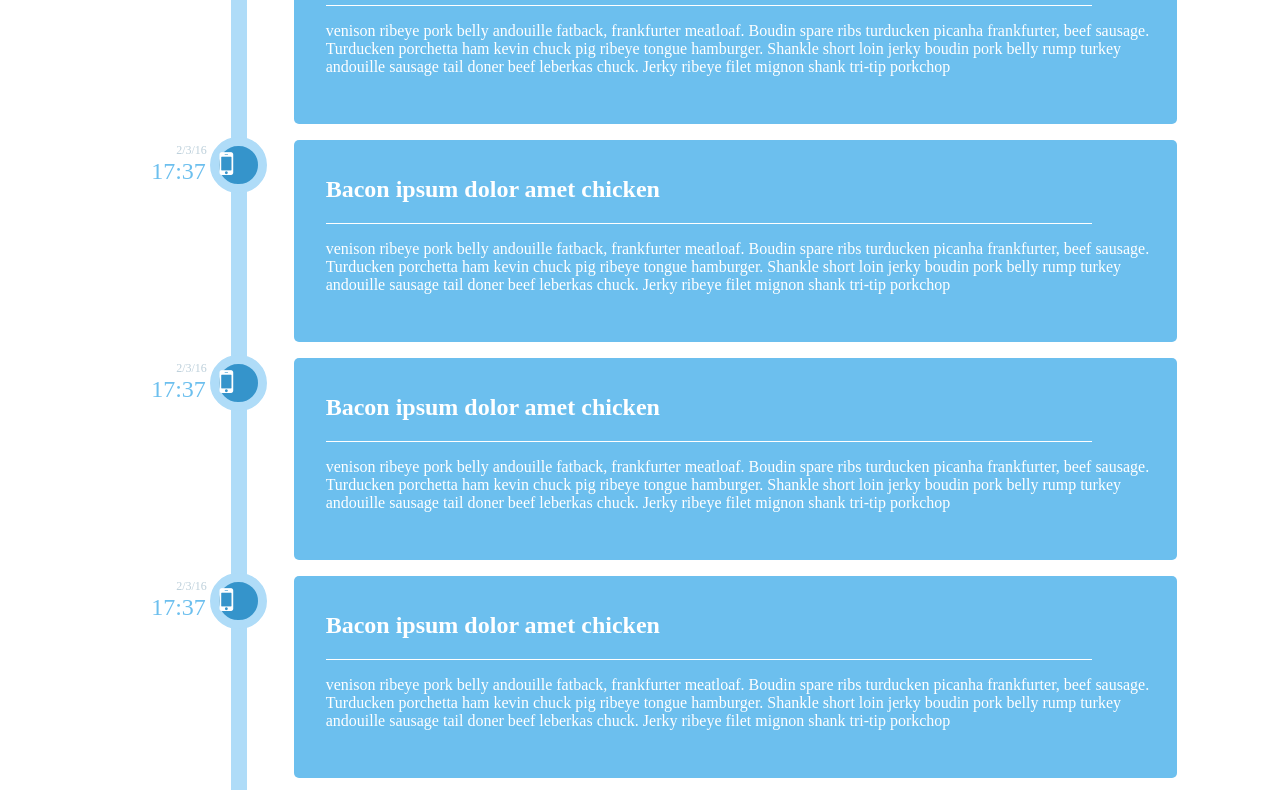
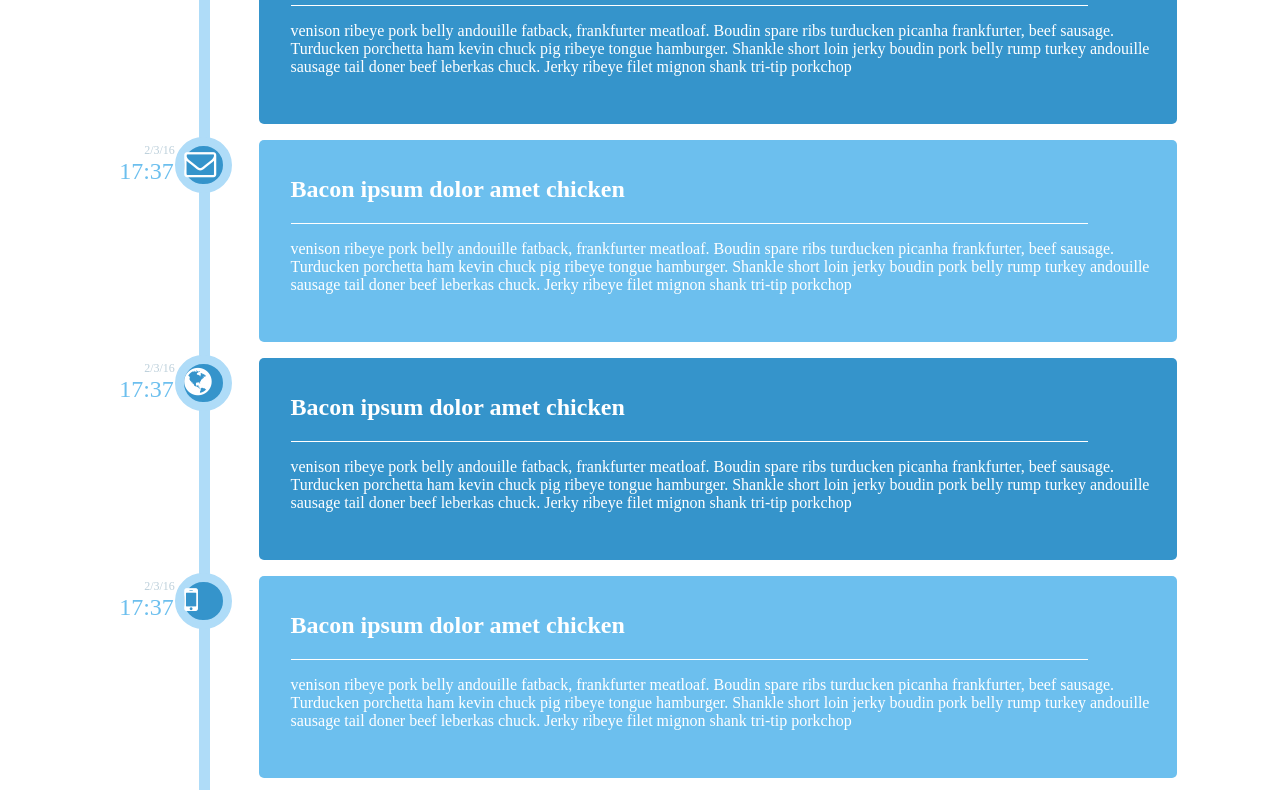
Before and after one commit to gturmel/vertical-timeline, a plain HTML site: page index.html in a window 1280 px wide. Shown: the part 530-1320 px from the top of the page. Drawn offline with Linux system fonts and the light colour scheme.

Commit message:
color even <li>

```diff
--- a/assets/style.css
+++ b/assets/style.css
@@ -5,13 +5,15 @@ header {
   color: #3594cb;
   margin-left: 5%;
   margin-bottom: 4em;
+  /*display: block;*/
 }
 
 h3, h1 {
   text-align: left;
   position: relative;
-  display: block;
+  /*display: block;*/
 }
+
 nav {
   text-align: right;
   display: block;
@@ -31,13 +33,14 @@ section {
 
 ul {
   margin: 2em 0 2em 0;
-  padding: 0 2em 0 2em;
+  padding: 0 2em 0 0;
   /*border: 1px solid green;*/
   /*background-color: red;*/
   display: inline-block;
 }
 
 /* li styling */
+
 li {
   background-color: #6cbfee;
   color: white;
@@ -54,6 +57,14 @@ li {
   text-align: left;
   padding-left: -1em;
   margin-left: 1em;
+}
+
+#odd {
+  background-color: #6cbfee;
+}
+
+#even {
+  background-color: #3594cb;
 }
 
 h2 {
@@ -87,13 +98,12 @@ p {
   padding-left: 1em;
 }
 
+/*the line*/
 
-/*the line*/
 .border {
-  border-left: 1em solid #afdcf8;
+  border-left: 0.7em solid #afdcf8;
   margin-left: 8em;
   padding-left: 0.08;
-
 }
 
 .icon {
@@ -102,11 +112,11 @@ p {
   width: 1.2em;
   height: 1.2em;
   border-radius: 50%;
-  padding: 0;
-  margin-left: -1.15em;
+  margin-left: -1.09em;
   background-color: #3594cb;
   color: white;
   position: absolute;
   margin-top: -0.1em;
-  /*padding-top: 1em;*/
 }
+
+/* the triangle */
--- a/index.html
+++ b/index.html
@@ -48,8 +48,8 @@
          <span>17:37</span>
        </time>
       <div class="border">
-        <div class="icon"><i class="fa fa-mobile"></i></div>
-        <li>
+        <div class="icon"><i class="fa fa-desktop"></i></div>
+        <li id = "even">
 <!--time and date-->
 
 <!--Phone goes here-->
@@ -73,7 +73,7 @@
         <span>17:37</span>
       </time>
      <div class="border">
-       <div class="icon"><i class="fa fa-mobile"></i></div>
+       <div class="icon"><i class="fa fa-envelope-o"></i></div>
        <li>
 <!--time and date-->
 
@@ -98,8 +98,8 @@
        <span>17:37</span>
      </time>
     <div class="border">
-      <div class="icon"><i class="fa fa-mobile"></i></div>
-      <li>
+      <div class="icon"><i class="fa fa-globe"></i></div>
+      <li id = "even">
 <!--time and date-->
 
 <!--Phone goes here-->
@@ -118,16 +118,17 @@
         </p>
       </article>
     </li>
-  </div>  <time class="datetime">
+  </div>
+<!--time and date-->
+    <time class="datetime">
       <span>2/3/16</span><br>
       <span>17:37</span>
     </time>
    <div class="border">
+<!--Phone goes here-->
      <div class="icon"><i class="fa fa-mobile"></i></div>
      <li>
-<!--time and date-->
 
-<!--Phone goes here-->
       <article>
 <!--Header to content-->
         <header class="meatheader">
```
